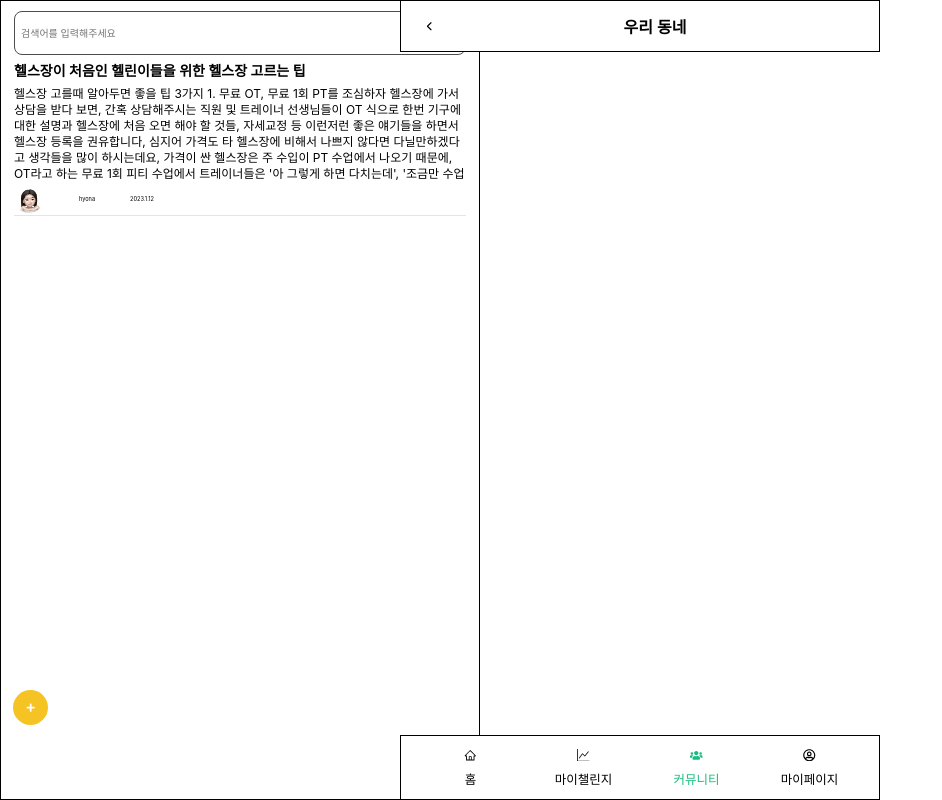
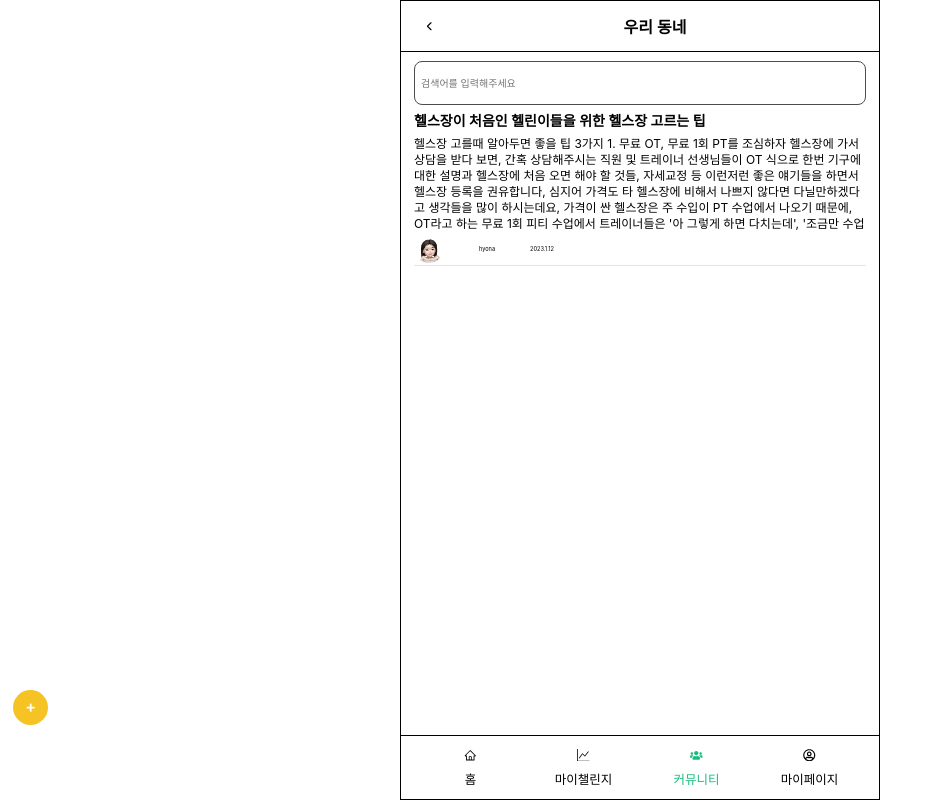
Before and after one commit to codestates-seb/seb41_main_013, a React (Create React App) app in the folder client/: page /community/0 in a window 1280 px wide. Shown: the whole page, without its empty margins (0-942 px from the left). Built offline with nearby package versions, Linux system fonts and the light colour scheme.

Commit message:
#10 - style : margin-bottom 변경, css 일부 수정

```diff
--- a/client/src/index.css
+++ b/client/src/index.css
@@ -3,7 +3,6 @@
 	padding: 0;
 	box-sizing: border-box;
 	font-size: 62.5%;
-	max-width: 480px;
 }
 
 body {
--- a/client/src/pages/CommunityCategoryBoard.js
+++ b/client/src/pages/CommunityCategoryBoard.js
@@ -19,8 +19,9 @@ export const CommunityCategoryBoard = () => {
 	return (
 		<>
 			<TitleHeader title={category[categoryId]} />
-			<SearchInput />
+
 			<CommunityContainer>
+				<SearchInput />
 				{CommunityList.filter((post) => post.categoryId == categoryId).map(
 					(cpost) => (
 						<PostSummary
@@ -38,4 +39,7 @@ export const CommunityCategoryBoard = () => {
 	);
 };
 
-const CommunityContainer = styled.div``;
+const CommunityContainer = styled.div`
+	margin-top: 5rem;
+	margin-bottom: 6.5rem;
+`;
--- a/client/src/pages/CreatePost.js
+++ b/client/src/pages/CreatePost.js
@@ -34,7 +34,6 @@ export const CreatePost = () => {
 	};
 
 	return (
-		<>
 		<CreatepostContainer>
 			<TitleHeader title="글 작성하기" />
 			<p>제목</p>
@@ -69,7 +68,6 @@ export const CreatePost = () => {
 			<ErrorContainer display={categoryError}>
 				1개의 카테고리를 선택해주세요.
 			</ErrorContainer>
-			</CreatepostContainer>
 
 			<Btn
 				btnText="완료"
@@ -79,11 +77,13 @@ export const CreatePost = () => {
 				onClick={handleCheck}
 				margin="10rem 0.6rem 1rem 0.6rem"
 			/>
-		</>
+		</CreatepostContainer>
 	);
 };
 
 export const CreatepostContainer = styled.div`
+	margin-top: 5.5rem;
+	margin-bottom: 6.5rem;
 	p {
 		font-family: "Inter";
 		font-style: normal;
--- a/client/src/pages/PostDetail.js
+++ b/client/src/pages/PostDetail.js
@@ -76,6 +76,8 @@ const PostDetailContainer = styled.div`
 
 	display: flex;
 	flex-direction: column;
+	margin-top: 6rem;
+	margin-bottom: 6.5rem;
 
 	.title {
 		font-weight: 600;
--- a/client/src/pages/UpdatePost.js
+++ b/client/src/pages/UpdatePost.js
@@ -45,7 +45,6 @@ export const UpdatePost = () => {
 	};
 
 	return (
-		<>
 		<CreatepostContainer>
 			<TitleHeader title="글 수정하기" />
 			<p>제목</p>
@@ -78,7 +77,7 @@ export const UpdatePost = () => {
 			<ErrorContainer display={categoryError}>
 				1개의 카테고리를 선택해주세요.
 			</ErrorContainer>
-			</CreatepostContainer>
+
 			<Btn
 				btnText="완료"
 				background={theme.color.green}
@@ -87,6 +86,6 @@ export const UpdatePost = () => {
 				onClick={handleCheck}
 				margin="10rem 0.6rem 1rem 0.6rem"
 			/>
-		</>
+		</CreatepostContainer>
 	);
 };
```
Lines whose indentation alone changed are shown as unchanged.
